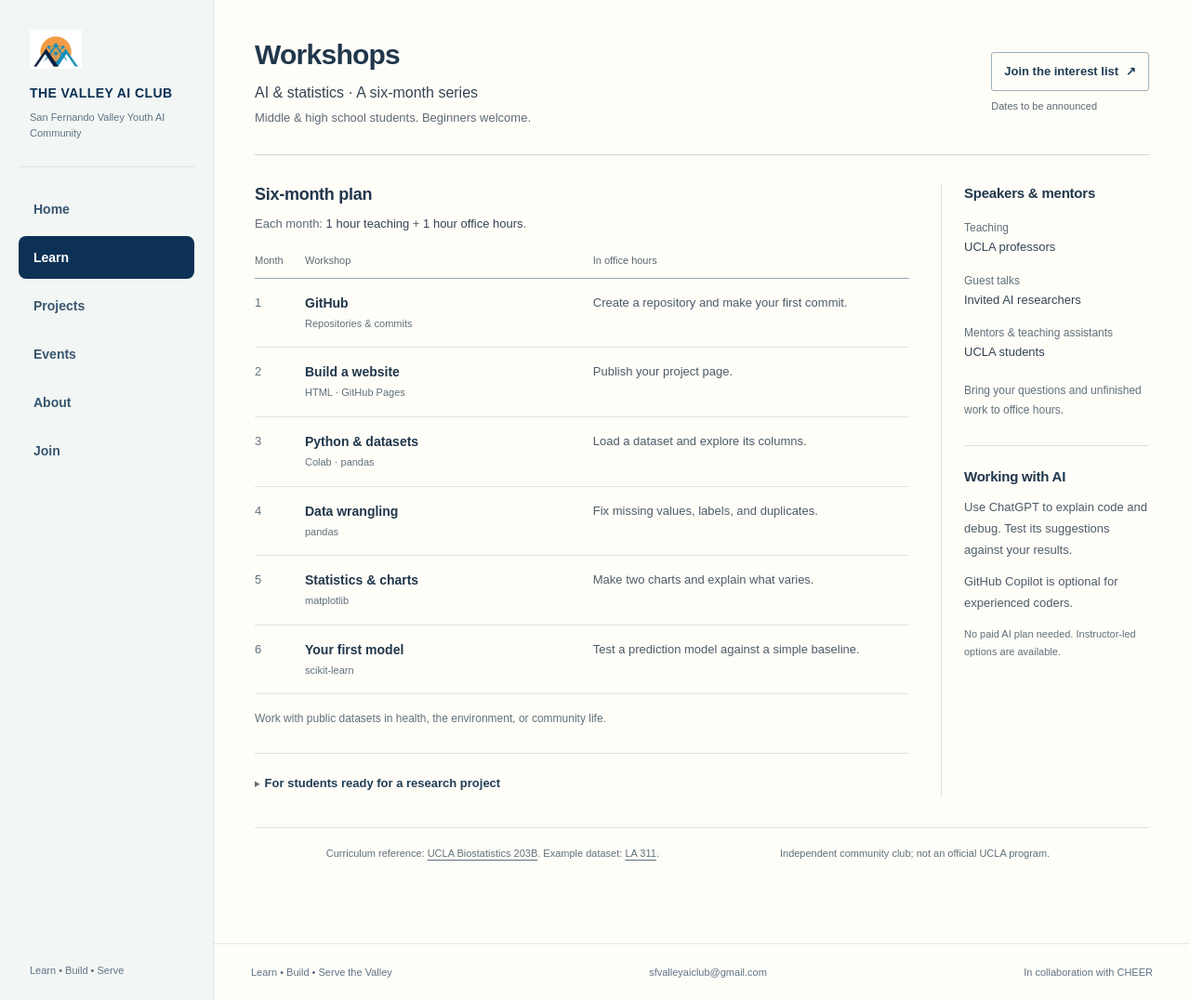
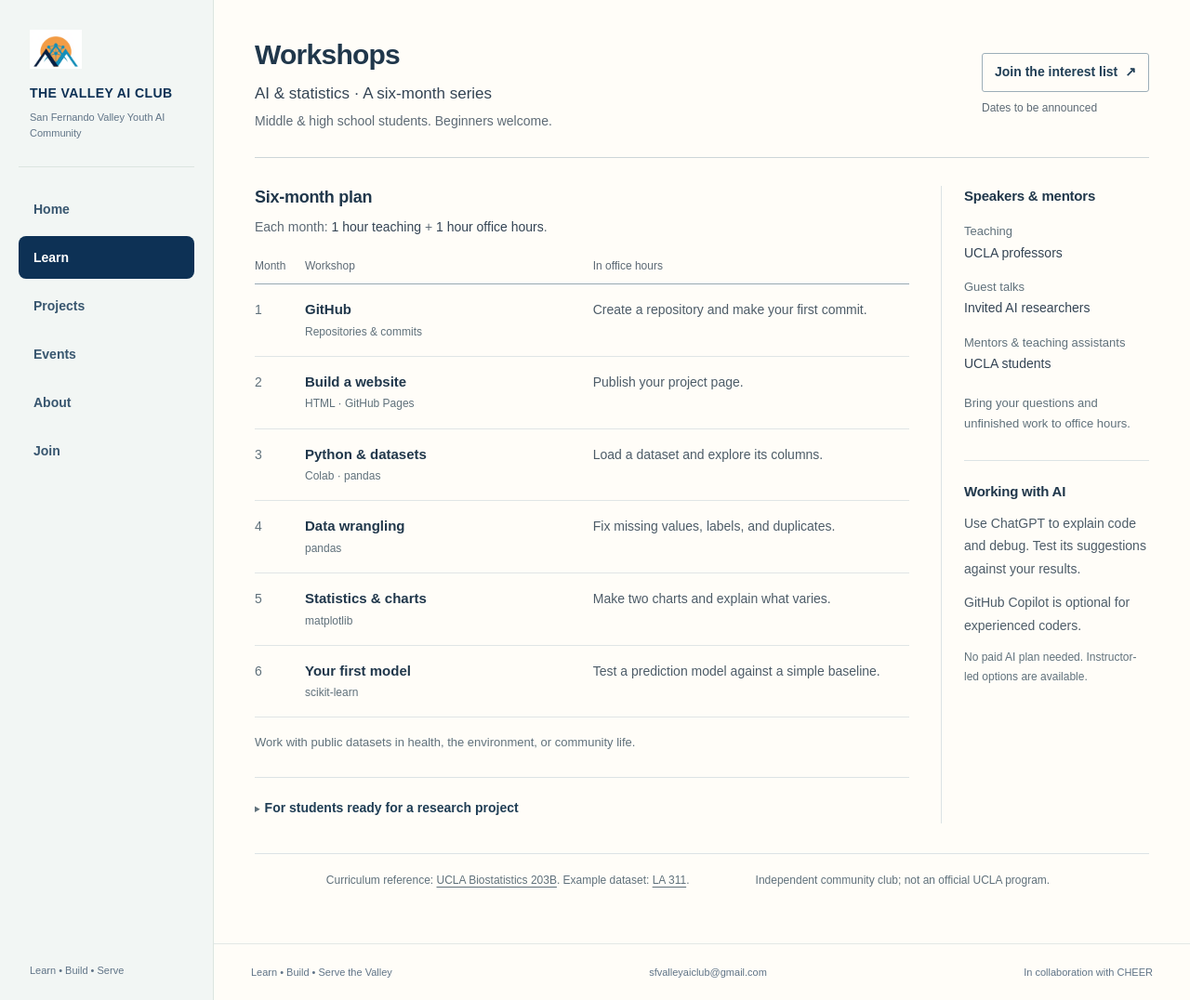
Before and after one commit to valley-ai-club/valley-ai-club.github.io, a Jekyll site: the page built from learn.html, in a window 1280 px wide and 1076 px high. Shown: the whole window at 93% size. Built offline with Jekyll 4.4.1, drawn with Linux system fonts in a browser that asks for light colours.

Commit message:
Slightly enlarge workshop text for readability

```diff
--- a/assets/layout.css
+++ b/assets/layout.css
@@ -94,49 +94,49 @@
 .learn-page{max-width:1140px;margin:0 auto;padding:40px 44px 28px;color:#344454}
 .learn-heading{display:flex;justify-content:space-between;align-items:center;gap:24px;padding-bottom:28px;border-bottom:1px solid #cdd5d8}
 .club-site .learn-heading h1{font-size:30px;font-weight:600;line-height:1.25;letter-spacing:-.025em;color:#20374b}
-.learn-subtitle{font-size:16px;line-height:1.6;margin-top:9px;color:#344454}
-.learn-audience{font-size:13px;line-height:1.6;margin-top:5px;color:#5d6a75}
+.learn-subtitle{font-size:17px;line-height:1.6;margin-top:9px;color:#344454}
+.learn-audience{font-size:14px;line-height:1.6;margin-top:5px;color:#5d6a75}
 .learn-registration{display:flex;flex-direction:column;align-items:flex-start;gap:8px;flex-shrink:0}
-.learn-registration a{display:inline-flex;align-items:center;gap:8px;padding:9px 13px;min-height:42px;border:1px solid #9caeb8;border-radius:3px;color:#203e55;font-size:13px;font-weight:600}
+.learn-registration a{display:inline-flex;align-items:center;gap:8px;padding:9px 13px;min-height:42px;border:1px solid #9caeb8;border-radius:3px;color:#203e55;font-size:14px;font-weight:600}
 .learn-registration a:hover{background:#edf3f3;border-color:#365b70}
-.learn-registration>span{font-size:11px;color:#5d6a75}
+.learn-registration>span{font-size:12px;color:#5d6a75}
 .learn-columns{display:grid;grid-template-columns:minmax(0,1fr) 224px;gap:34px;padding-top:30px}
 .learn-page h2{font-size:18px;font-weight:600;line-height:1.4;letter-spacing:-.015em;color:#20374b}
-.learn-format{font-size:13px;line-height:1.7;color:#5d6a75;margin-top:8px;margin-bottom:20px}
+.learn-format{font-size:14px;line-height:1.7;color:#5d6a75;margin-top:8px;margin-bottom:20px}
 .learn-format strong{font-weight:500;color:#344454}
-.learn-schedule{width:100%;table-layout:fixed;text-align:left;font-size:13px;line-height:1.6}
-.learn-schedule thead th{font-weight:500;color:#5d6a75;font-size:11px;padding:0 12px 9px 0;border-bottom:1px solid #98a9b4}
+.learn-schedule{width:100%;table-layout:fixed;text-align:left;font-size:14px;line-height:1.6}
+.learn-schedule thead th{font-weight:500;color:#5d6a75;font-size:12px;padding:0 12px 9px 0;border-bottom:1px solid #98a9b4}
 .learn-schedule thead th:first-child{width:54px}
 .learn-schedule thead th:nth-child(2){width:44%}
 .learn-schedule tbody th,.learn-schedule td{padding:16px 12px 16px 0;border-bottom:1px solid #e0e5e6;vertical-align:top}
-.learn-schedule tbody th{color:#60717b;font-size:13px;font-weight:400;font-variant-numeric:tabular-nums}
+.learn-schedule tbody th{color:#60717b;font-size:14px;font-weight:400;font-variant-numeric:tabular-nums}
 .learn-schedule td:last-child{padding-right:0}
-.learn-topic strong{display:block;font-size:14px;line-height:1.5;font-weight:600;color:#20374b}
-.learn-topic span{display:block;font-size:11px;line-height:1.6;color:#60717b;margin-top:3px}
+.learn-topic strong{display:block;font-size:15px;line-height:1.5;font-weight:600;color:#20374b}
+.learn-topic span{display:block;font-size:12px;line-height:1.6;color:#60717b;margin-top:3px}
 .learn-practice{color:#4d5c68}
-.learn-datasets{font-size:12px;line-height:1.7;color:#60717b;margin-top:16px}
+.learn-datasets{font-size:13px;line-height:1.7;color:#60717b;margin-top:16px}
 .learn-sidebar{border-left:1px solid #dce3e5;padding-left:24px}
 .learn-sidebar h2{font-size:15px}
 .learn-people{margin-top:18px}
 .learn-people>div+div{margin-top:16px}
-.learn-people dt{font-size:12px;line-height:1.5;color:#60717b}
-.learn-people dd{font-size:13px;line-height:1.6;color:#344454;margin-top:2px}
-.learn-support-note{font-size:12px;line-height:1.7;color:#60717b;margin-top:20px}
+.learn-people dt{font-size:13px;line-height:1.5;color:#60717b}
+.learn-people dd{font-size:14px;line-height:1.6;color:#344454;margin-top:2px}
+.learn-support-note{font-size:13px;line-height:1.7;color:#60717b;margin-top:20px}
 .learn-ai{margin-top:28px;padding-top:22px;border-top:1px solid #dce3e5}
-.learn-ai p{font-size:13px;line-height:1.75;margin-top:12px;color:#4d5c68}
-.learn-ai small{display:block;font-size:11px;line-height:1.7;color:#60717b;margin-top:12px}
+.learn-ai p{font-size:14px;line-height:1.75;margin-top:12px;color:#4d5c68}
+.learn-ai small{display:block;font-size:12px;line-height:1.7;color:#60717b;margin-top:12px}
 .learn-research{margin-top:26px;border-top:1px solid #dce3e5;padding-top:17px}
-.learn-research summary{cursor:pointer;font-size:13px;font-weight:600;color:#203e55;line-height:1.7;padding:4px 0}
+.learn-research summary{cursor:pointer;font-size:14px;font-weight:600;color:#203e55;line-height:1.7;padding:4px 0}
 .learn-research summary::marker{font-size:10px;color:#60717b}
-.learn-research-body{font-size:13px;line-height:1.75;color:#4d5c68;padding-top:12px}
+.learn-research-body{font-size:14px;line-height:1.75;color:#4d5c68;padding-top:12px}
 .learn-research-body ul{list-style:disc;padding-left:19px;margin-top:10px}
 .learn-research-body li+li{margin-top:6px}
 .learn-research-body p+p,.learn-research-body ul+p{margin-top:12px}
-.learn-sources{font-size:11px;line-height:1.8;color:#60717b;border-top:1px solid #dce3e5;padding-top:18px;margin-top:32px}
+.learn-sources{font-size:12px;line-height:1.8;color:#60717b;border-top:1px solid #dce3e5;padding-top:18px;margin-top:32px}
 .learn-sources a{text-decoration:underline;text-underline-offset:3px}
 .learn-page a:focus-visible,.learn-page summary:focus-visible{outline:2px solid #177fb1;outline-offset:4px}
 .visually-hidden{position:absolute;width:1px;height:1px;padding:0;margin:-1px;overflow:hidden;clip:rect(0,0,0,0);white-space:nowrap;border:0}
 @media(max-width:1100px){.learn-page{padding:34px 30px 24px}.learn-columns{grid-template-columns:minmax(0,1fr) 196px;gap:24px}.learn-sidebar{padding-left:20px}.learn-schedule thead th:first-child{width:44px}.learn-schedule thead th:nth-child(2){width:45%}.learn-heading{align-items:flex-start}.learn-registration{padding-top:4px}}
 @media(max-width:940px){.learn-columns{grid-template-columns:1fr}.learn-sidebar{border-left:0;border-top:1px solid #cdd5d8;padding:24px 0 0;display:grid;grid-template-columns:1fr 1fr;gap:30px}.learn-ai{margin:0;padding:0;border:0}.learn-heading{gap:20px}.learn-registration{flex-shrink:1}}
-@media(max-width:600px){.learn-page{padding:28px 20px 24px}.learn-heading{display:block;padding-bottom:24px}.club-site .learn-heading h1{font-size:28px}.learn-registration{margin-top:18px;flex-direction:row;align-items:center;gap:12px}.learn-registration>span{max-width:100px}.learn-columns{padding-top:24px;gap:24px}.learn-subtitle{font-size:15px}.learn-format{font-size:12px}.learn-schedule thead th:first-child{width:38px}.learn-schedule thead th:nth-child(2){width:42%}.learn-schedule th,.learn-schedule td{padding-right:9px}.learn-schedule tbody th,.learn-schedule td{padding-top:14px;padding-bottom:14px}.learn-topic strong{font-size:13px}.learn-topic span{font-size:10px}.learn-practice{font-size:12px}.learn-sidebar{grid-template-columns:1fr;gap:24px}.learn-people{display:grid;grid-template-columns:1fr 1fr;gap:14px 20px;margin-top:14px}.learn-people>div+div{margin-top:0}.learn-support-note{margin-top:14px}.learn-ai{border-top:1px solid #dce3e5;padding-top:20px}.learn-sources{margin-top:24px}.welcome-series{padding:22px 0}}
+@media(max-width:600px){.learn-page{padding:28px 20px 24px}.learn-heading{display:block;padding-bottom:24px}.club-site .learn-heading h1{font-size:28px}.learn-registration{margin-top:18px;flex-direction:row;align-items:center;gap:12px}.learn-registration>span{max-width:100px}.learn-columns{padding-top:24px;gap:24px}.learn-subtitle{font-size:16px}.learn-format{font-size:13px}.learn-schedule thead th:first-child{width:38px}.learn-schedule thead th:nth-child(2){width:42%}.learn-schedule th,.learn-schedule td{padding-right:9px}.learn-schedule tbody th,.learn-schedule td{padding-top:14px;padding-bottom:14px}.learn-topic strong{font-size:14px}.learn-topic span{font-size:11px}.learn-practice{font-size:13px}.learn-sidebar{grid-template-columns:1fr;gap:24px}.learn-people{display:grid;grid-template-columns:1fr 1fr;gap:14px 20px;margin-top:14px}.learn-people>div+div{margin-top:0}.learn-support-note{margin-top:14px}.learn-ai{border-top:1px solid #dce3e5;padding-top:20px}.learn-sources{margin-top:24px}.welcome-series{padding:22px 0}}
 @media(max-width:440px){.club-site .site-header .main-tabs{display:grid;grid-template-columns:repeat(3,minmax(0,1fr));gap:4px}}
```
